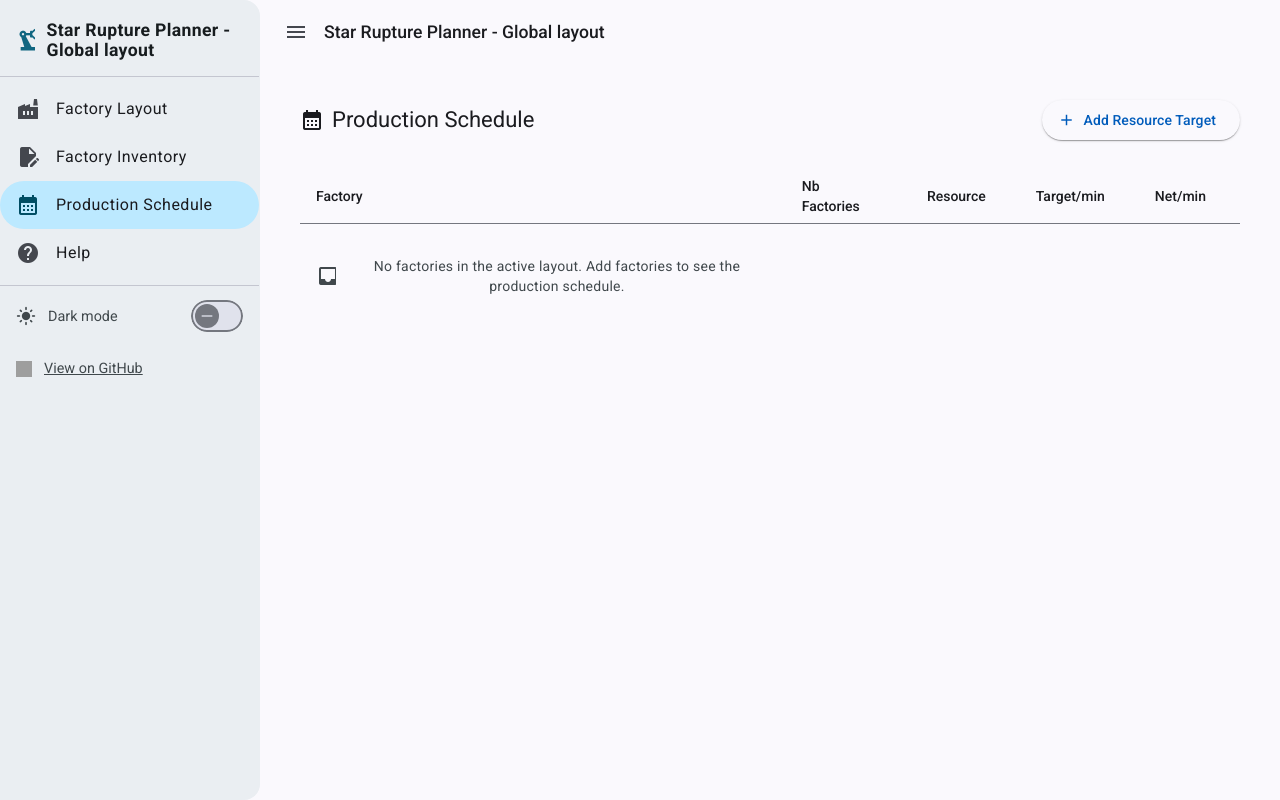
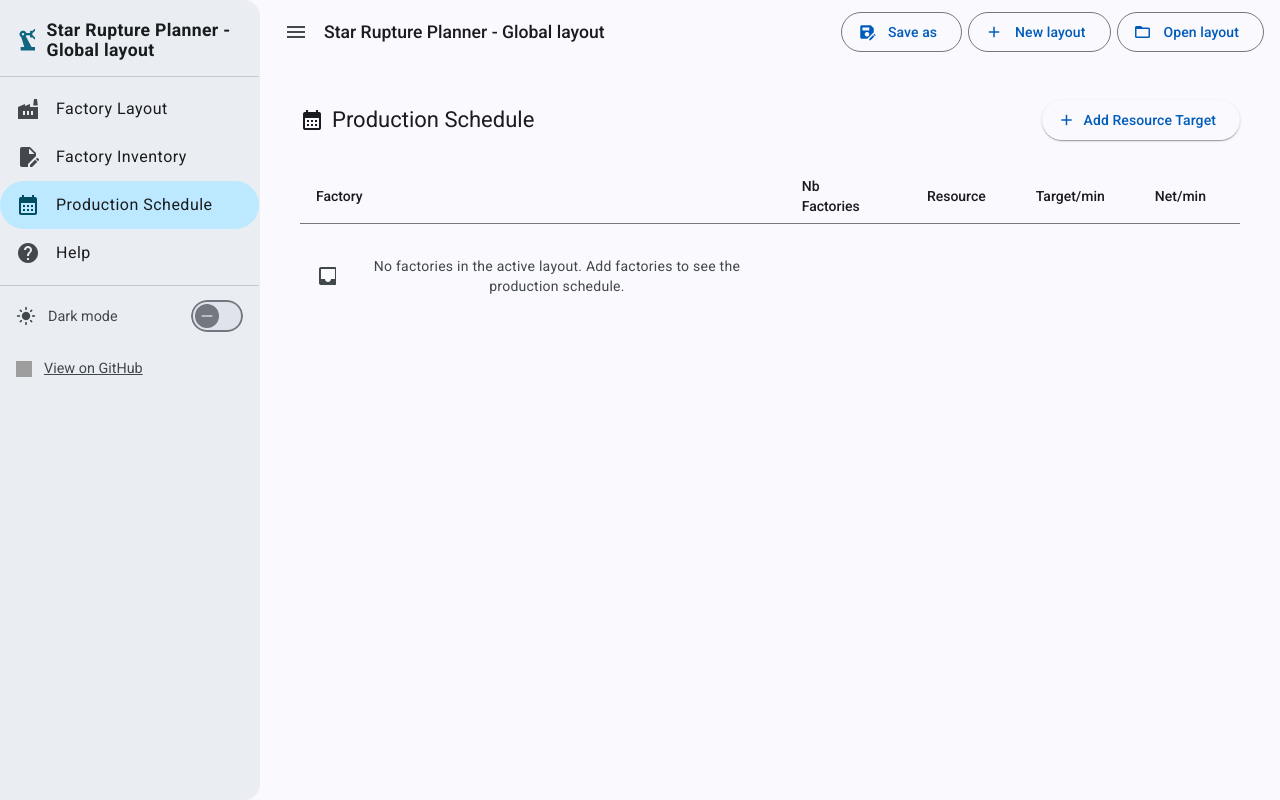
Before and after one commit to straziota18/reassert, an Angular app: page /schedule in a window 1280 px wide. Built offline with nearby package versions, Linux system fonts and the light colour scheme; grey boxes are pictures that could not be loaded.

Commit message:
add possibility to create new layouts

```diff
--- a/src/app/app.component.html
+++ b/src/app/app.component.html
@@ -49,6 +49,20 @@
       <span class="toolbar-title">{{ title() }}</span>
       <span class="toolbar-spacer"></span>
 
+      <!-- Layout management buttons -->
+      <button mat-stroked-button color="secondary" (click)="openSaveAsDialog()" matTooltip="Save a copy of the current layout with a new name">
+        <mat-icon>save_as</mat-icon>
+        <span class="toolbar-btn-label">Save as</span>
+      </button>
+      <button mat-stroked-button color="secondary" (click)="openNewLayoutDialog()" matTooltip="Create a new empty layout">
+        <mat-icon>add</mat-icon>
+        <span class="toolbar-btn-label">New layout</span>
+      </button>
+      <button mat-stroked-button color="secondary" (click)="openLayoutDialog()" matTooltip="Switch to an existing layout">
+        <mat-icon>folder_open</mat-icon>
+        <span class="toolbar-btn-label">Open layout</span>
+      </button>
+
       <!-- Dark mode toggle (mobile — also shown in toolbar) -->
       @if (isMobile) {
       <button mat-icon-button (click)="toggleDarkMode()"
--- a/src/app/app.component.scss
+++ b/src/app/app.component.scss
@@ -90,6 +90,14 @@
   .toolbar-spacer {
     flex: 1 1 auto;
   }
+
+  .toolbar-btn-label {
+    margin-left: 4px;
+  }
+
+  button[mat-stroked-button] {
+    margin-left: 6px;
+  }
 }
 
 // ── Main content area ─────────────────────────────────────────
--- a/src/app/app.component.ts
+++ b/src/app/app.component.ts
@@ -11,9 +11,15 @@ import { MatIconModule } from '@angular/material/icon';
 import { MatButtonModule } from '@angular/material/button';
 import { MatDividerModule } from '@angular/material/divider';
 import { MatSlideToggleModule } from '@angular/material/slide-toggle';
+import { MatDialog } from '@angular/material/dialog';
+import { MatDialogModule } from '@angular/material/dialog';
+import { MatTooltipModule } from '@angular/material/tooltip';
 import { UserSessionService } from './services/user-session-service';
+import { ObjectStoreService } from './services/object-store-service';
 import { toObservable } from '@angular/core/rxjs-interop';
 import { MatBadgeModule } from '@angular/material/badge';
+import { EnterNameDialog } from './components/enter-name-dialog/enter-name-dialog';
+import { ItemSelectDialog } from './components/item-select-dialog/item-select-dialog';
 import * as _ from 'lodash';
 
 interface NavItem {
@@ -36,7 +42,9 @@ interface NavItem {
     MatButtonModule,
     MatDividerModule,
     MatSlideToggleModule,
-    MatBadgeModule
+    MatBadgeModule,
+    MatDialogModule,
+    MatTooltipModule,
   ]
 })
 export class AppComponent implements OnInit {
@@ -66,7 +74,9 @@ export class AppComponent implements OnInit {
     private readonly breakpointObserver: BreakpointObserver,
     private readonly router: Router,
     private readonly titleService: Title,
-    private readonly userSessionService: UserSessionService
+    private readonly userSessionService: UserSessionService,
+    private readonly objectStoreService: ObjectStoreService,
+    private readonly dialog: MatDialog,
   ) {
     this.title = computed(() => {
       const l = this.userSessionService.activeLayout();
@@ -122,4 +132,53 @@ export class AppComponent implements OnInit {
   isActive(route: string): boolean {
     return this.activeRoute === route;
   }
+
+  openSaveAsDialog(): void {
+    const current = this.userSessionService.activeLayout();
+    const ref = this.dialog.open(EnterNameDialog, {
+      data: {
+        title: 'Save as',
+        placeholder: 'New layout name',
+        initialValue: current ? current.id : '',
+      },
+    });
+    ref.afterClosed().subscribe(name => {
+      if (name) {
+        this.userSessionService.saveLayoutAs(name);
+      }
+    });
+  }
+
+  openNewLayoutDialog(): void {
+    const ref = this.dialog.open(EnterNameDialog, {
+      data: {
+        title: 'New layout',
+        placeholder: 'Layout name',
+      },
+    });
+    ref.afterClosed().subscribe(name => {
+      if (name) {
+        this.userSessionService.createNewLayout(name);
+      }
+    });
+  }
+
+  openLayoutDialog(): void {
+    const ids = this.objectStoreService.listLayoutIds();
+    const ref = this.dialog.open(ItemSelectDialog, {
+      data: {
+        title: 'Open layout',
+        items: ids,
+      },
+      width: '420px',
+      height: '65vh',
+      maxWidth: '95vw',
+      maxHeight: '90vh',
+    });
+    ref.afterClosed().subscribe(result => {
+      if (result?.label) {
+        this.userSessionService.switchToLayout(result.label);
+      }
+    });
+  }
 }
--- /dev/null
+++ b/src/app/components/enter-name-dialog/enter-name-dialog.html
@@ -0,0 +1,20 @@
+<h2 mat-dialog-title>{{ data.title }}</h2>
+
+<mat-dialog-content>
+  <mat-form-field appearance="outline" class="input-form-field full-width">
+    <mat-label>Name</mat-label>
+    <input
+      matInput
+      [placeholder]="data.placeholder ?? 'Enter a name'"
+      [ngModel]="name()"
+      (ngModelChange)="name.set($event)"
+      (keydown.enter)="confirm()"
+      autofocus
+    />
+  </mat-form-field>
+</mat-dialog-content>
+
+<mat-dialog-actions align="end">
+  <button mat-button (click)="cancel()">Cancel</button>
+  <button mat-flat-button color="primary" [disabled]="!name().trim()" (click)="confirm()">OK</button>
+</mat-dialog-actions>
--- /dev/null
+++ b/src/app/components/enter-name-dialog/enter-name-dialog.scss
@@ -0,0 +1,8 @@
+.full-width {
+  width: 100%;
+  min-width: 320px;
+}
+
+.input-form-field {
+    margin-top: 10px;
+}
--- /dev/null
+++ b/src/app/components/enter-name-dialog/enter-name-dialog.ts
@@ -0,0 +1,44 @@
+import { Component, inject, signal } from '@angular/core';
+import { FormsModule } from '@angular/forms';
+import { MatButtonModule } from '@angular/material/button';
+import { MAT_DIALOG_DATA, MatDialogModule, MatDialogRef } from '@angular/material/dialog';
+import { MatFormFieldModule } from '@angular/material/form-field';
+import { MatInputModule } from '@angular/material/input';
+
+export interface EnterNameDialogData {
+  /** Dialog title, e.g. "Save as", "New layout". */
+  title: string;
+  /** Optional placeholder / hint for the name field. */
+  placeholder?: string;
+  /** Pre-filled value. */
+  initialValue?: string;
+}
+
+@Component({
+  selector: 'app-enter-name-dialog',
+  imports: [
+    FormsModule,
+    MatButtonModule,
+    MatDialogModule,
+    MatFormFieldModule,
+    MatInputModule,
+  ],
+  templateUrl: './enter-name-dialog.html',
+  styleUrl: './enter-name-dialog.scss',
+})
+export class EnterNameDialog {
+  private readonly dialogRef = inject<MatDialogRef<EnterNameDialog, string | null>>(MatDialogRef);
+  readonly data = inject<EnterNameDialogData>(MAT_DIALOG_DATA);
+
+  readonly name = signal(this.data.initialValue ?? '');
+
+  confirm(): void {
+    const trimmed = this.name().trim();
+    if (!trimmed) return;
+    this.dialogRef.close(trimmed);
+  }
+
+  cancel(): void {
+    this.dialogRef.close(null);
+  }
+}
--- a/src/app/services/user-session-service.ts
+++ b/src/app/services/user-session-service.ts
@@ -1,5 +1,5 @@
 import { computed, inject, Injectable, Signal, signal, WritableSignal } from '@angular/core';
-import { ObjectStoreService } from './object-store-service';
+import { deserializeLayout, ObjectStoreService, serializeLayout } from './object-store-service';
 import { OptimizationService } from './optimization-service';
 import { ActiveFactory, activeFactoryActiveRecipeSignal, Connection, createActiveFactory, Factory, FactoryCanvasNode, FactoryLayout, isActiveFactory, isModulator, isVirtualLayout, Modulator, modulatorActiveRecipeSignal, Resource, Universe, VirtualFactory, virtualFactoryActiveRecipeSignal } from './model';
 import { buildManyToOneTree, buildOneToManyTree, NodeRef } from './modulator-tree.util';
@@ -229,6 +229,41 @@ export class UserSessionService {
     this.objectStoreService.saveLayout(newLayout);
     localStorage.setItem(ACTIVE_LAYOUT_KEY, newLayout.id);
     this.activeLayout.set(newLayout);
+  }
+
+  /** Creates a deep copy of the current active layout under a new name and switches to it. */
+  async saveLayoutAs(newId: string): Promise<void> {
+    const current = this.activeLayout();
+    if (!current) return;
+    const serialized = serializeLayout(current);
+    serialized.id = newId;
+    const universe = await this.optimizationService.loadUniverse();
+    const copy = deserializeLayout(universe, serialized);
+    this.objectStoreService.saveLayout(copy);
+    localStorage.setItem(ACTIVE_LAYOUT_KEY, newId);
+    this.activeLayout.set(copy);
+  }
+
+  /** Creates a brand-new empty layout with the given name and switches to it. */
+  createNewLayout(id: string): void {
+    const newLayout: FactoryLayout = {
+      id,
+      factories: signal([]),
+      connections: signal([]),
+      targets: signal({}),
+    };
+    this.objectStoreService.saveLayout(newLayout);
+    localStorage.setItem(ACTIVE_LAYOUT_KEY, id);
+    this.activeLayout.set(newLayout);
+  }
+
+  /** Switches the active layout to the one with the given id. */
+  async switchToLayout(id: string): Promise<void> {
+    const layout = await this.objectStoreService.loadLayout(id);
+    if (layout) {
+      localStorage.setItem(ACTIVE_LAYOUT_KEY, id);
+      this.activeLayout.set(layout);
+    }
   }
 
   public updateNode(node: FactoryCanvasNode) {
```
